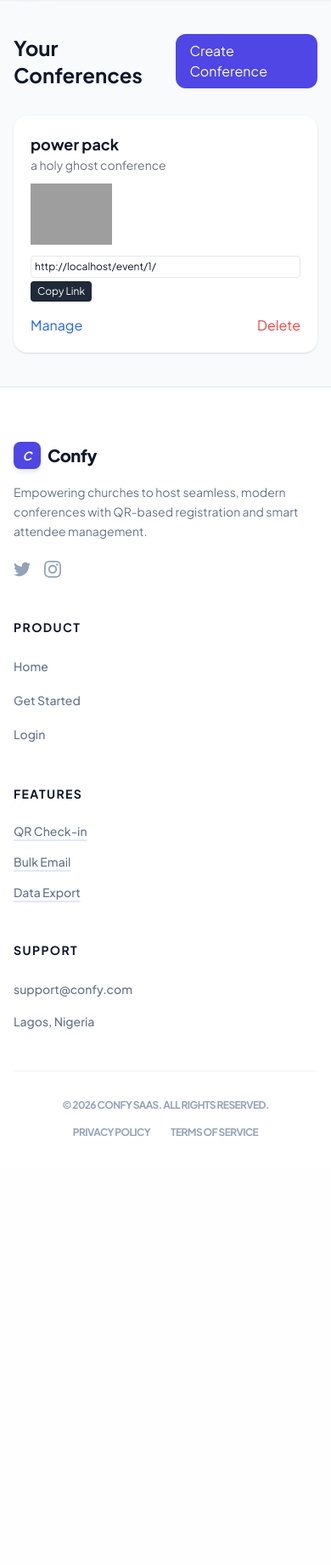
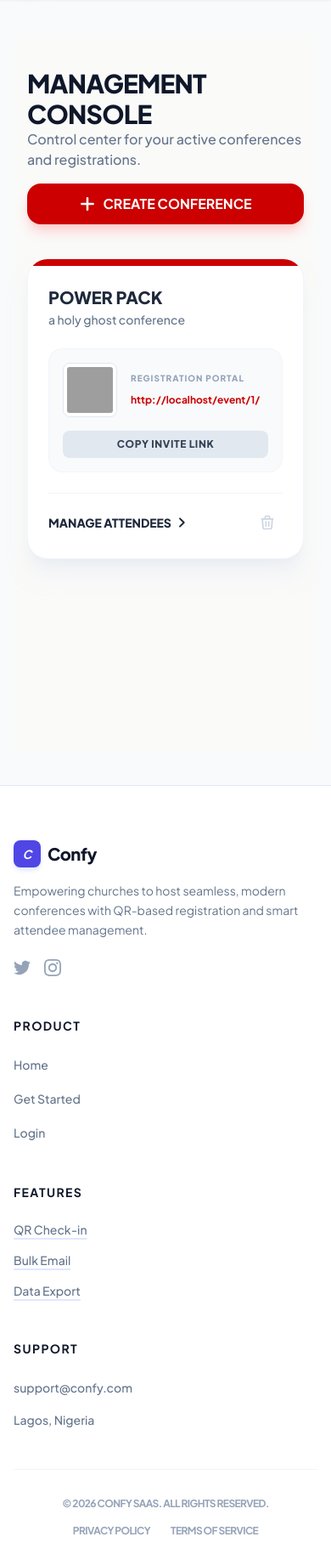
Before and after one commit to chibuikem-emmanuel/church__conf, a Django app: page /dashboard/ in a window 390 px wide. Shown: the part 65-1907 px from the top of the page at 85% size. Before the commit the page ends 1402 px from the top, so only its background shows below. Run offline with Django 5.2, Linux system fonts and the light colour scheme; a user stored in the database is signed in; data comes from the database, SQL or seed files in the repository; some libraries are stand-ins or nearby versions; grey boxes are pictures that could not be loaded.

Commit message:
Update dashboard layout and QR code features
Refactor dashboard layout and enhance conference display with QR code functionality.

```diff
--- a/templates/dashboard.html
+++ b/templates/dashboard.html
@@ -1,61 +1,82 @@
 {% extends 'base.html' %}
 
 {% block content %}
+<div class="min-h-screen bg-stone-50 py-10 px-4 sm:px-6 lg:px-8">
 
-<div class="flex justify-between mb-8">
-<h2 class="text-2xl font-bold">Your Conferences</h2>
+    <div class="max-w-7xl mx-auto flex flex-col md:flex-row md:items-center justify-between mb-10 gap-4">
+        <div>
+            <h1 class="text-3xl font-black text-slate-900 uppercase tracking-tight">Management Console</h1>
+            <p class="text-slate-500 font-medium">Control center for your active conferences and registrations.</p>
+        </div>
 
-<a href="/create/" class="bg-indigo-600 text-white px-4 py-2 rounded-xl">
-Create Conference
+        <a href="/create/" class="inline-flex items-center justify-center px-6 py-3 bg-[#CC0000] text-white font-bold rounded-2xl shadow-lg shadow-red-200 hover:bg-red-700 transition-all transform hover:-translate-y-1 active:scale-95">
+            <svg class="w-5 h-5 mr-2" fill="none" stroke="currentColor" viewBox="0 0 24 24"><path stroke-linecap="round" stroke-linejoin="round" stroke-width="3" d="M12 4v16m8-8H4"></path></svg>
+            CREATE CONFERENCE
         </a>
     </div>
 
-<div class="grid md:grid-cols-3 gap-6">
+    <div class="max-w-7xl mx-auto grid grid-cols-1 md:grid-cols-2 lg:grid-cols-3 gap-8">
+        {% for conf in conferences %}
+        <div class="bg-white rounded-3xl shadow-xl shadow-slate-200/50 border border-slate-100 overflow-hidden flex flex-col transition-all hover:shadow-2xl">
 
-{% for conf in conferences %}
-<div class="bg-white p-5 rounded-2xl shadow">
+            <div class="h-2 bg-[#CC0000]"></div>
 
-<h3 class="font-bold text-lg">{{ conf.title }}</h3>
-<p class="text-sm text-gray-500">{{ conf.description }}</p>
+            <div class="p-6 flex-1 flex flex-col">
+                <h3 class="font-black text-xl text-slate-800 uppercase leading-tight mb-1">{{ conf.title }}</h3>
+                <p class="text-sm text-slate-500 font-medium line-clamp-2 mb-6">{{ conf.description|default:"No description provided for this event." }}</p>
 
-<!-- QR -->
-<img src="/qr/{{ conf.id }}/" class="w-24 mt-3 cursor-pointer"
-onclick="openQR('/qr/{{ conf.id }}/')">
-
-<!-- LINK -->
-<div class="mt-3">
-<input id="link{{ conf.id }}"
+                <div class="bg-slate-50 rounded-2xl p-4 border border-slate-100 mb-6">
+                    <div class="flex items-center gap-4 mb-4">
+                        <div class="relative group cursor-zoom-in" onclick="openQR('/qr/{{ conf.id }}/')">
+                            <img src="/qr/{{ conf.id }}/" class="w-16 h-16 bg-white p-1 rounded-lg border border-slate-200">
+                            <div class="absolute inset-0 bg-black/40 opacity-0 group-hover:opacity-100 rounded-lg flex items-center justify-center transition-opacity">
+                                <svg class="w-5 h-5 text-white" fill="none" stroke="currentColor" viewBox="0 0 24 24"><path d="M21 21l-6-6m2-5a7 7 0 11-14 0 7 7 0 0114 0z" stroke-width="3"/></svg>
+                            </div>
+                        </div>
+                        <div class="flex-1">
+                            <span class="text-[10px] font-black text-slate-400 uppercase tracking-widest block mb-1">Registration Portal</span>
+                            <input id="link{{ conf.id }}" readonly
                                 value="{{ request.scheme }}://{{ request.get_host }}/event/{{ conf.id }}/"
-class="border p-1 text-xs w-full rounded">
+                                class="w-full bg-transparent text-xs font-bold text-[#CC0000] truncate focus:outline-none">
+                        </div>
+                    </div>
 
                     <button onclick="copyLink({{ conf.id }})"
-class="bg-gray-800 text-white px-2 py-1 mt-1 rounded text-xs">
-Copy Link
+                        class="w-full py-2 bg-slate-200 hover:bg-slate-300 text-slate-700 text-xs font-black rounded-lg transition-colors uppercase tracking-wider">
+                        Copy Invite Link
                     </button>
                 </div>
 
-<div class="flex justify-between mt-4">
-
-<a href="/attendees/{{ conf.id }}/" class="text-blue-600">
-Manage
+                <div class="mt-auto pt-4 border-t border-slate-100 flex items-center justify-between">
+                    <a href="/attendees/{{ conf.id }}/" class="flex items-center text-sm font-black text-slate-800 hover:text-[#CC0000] transition-colors group">
+                        MANAGE ATTENDEES
+                        <svg class="w-4 h-4 ml-1 transform group-hover:translate-x-1 transition-transform" fill="none" stroke="currentColor" viewBox="0 0 24 24"><path stroke-linecap="round" stroke-linejoin="round" stroke-width="3" d="M9 5l7 7-7 7"></path></svg>
                     </a>
 
-<form method="POST" action="/delete-conference/{{ conf.id }}/">
+                    <form method="POST" action="/delete-conference/{{ conf.id }}/" onsubmit="return confirm('Are you sure you want to delete this event?');">
                         {% csrf_token %}
-<button class="text-red-500">Delete</button>
+                        <button class="p-2 text-slate-300 hover:text-[#CC0000] transition-colors">
+                            <svg class="w-5 h-5" fill="none" stroke="currentColor" viewBox="0 0 24 24"><path stroke-linecap="round" stroke-linejoin="round" stroke-width="2" d="M19 7l-.867 12.142A2 2 0 0116.138 21H7.862a2 2 0 01-1.995-1.858L5 7m5 4v6m4-6v6m1-10V4a1 1 0 00-1-1h-4a1 1 0 00-1 1v3M4 7h16"></path></svg>
+                        </button>
                     </form>
-
+                </div>
+            </div>
+        </div>
+        {% endfor %}
+    </div>
 </div>
 
+<div id="qrModal" class="hidden fixed inset-0 z-50 bg-slate-900/80 backdrop-blur-sm flex justify-center items-center p-4">
+    <div class="bg-white p-8 rounded-3xl shadow-2xl max-w-sm w-full relative transform transition-all">
+        <button onclick="closeQR()" class="absolute -top-12 right-0 text-white hover:text-red-400 transition-colors">
+            <svg class="w-10 h-10" fill="none" stroke="currentColor" viewBox="0 0 24 24"><path stroke-linecap="round" stroke-linejoin="round" stroke-width="2" d="M6 18L18 6M6 6l12 12"></path></svg>
+        </button>
+        <div class="text-center">
+            <h3 class="text-lg font-black text-slate-800 uppercase mb-4">Registration QR</h3>
+            <img id="qrImage" class="w-full h-auto rounded-2xl border-4 border-slate-50 shadow-inner">
+            <p class="mt-4 text-xs font-medium text-slate-400 uppercase tracking-widest">Scan to register</p>
         </div>
-{% endfor %}
-
     </div>
-
-<!-- QR MODAL -->
-<div id="qrModal" class="hidden fixed inset-0 bg-black bg-opacity-80 flex justify-center items-center">
-<img id="qrImage" class="w-96">
-<button onclick="closeQR()" class="absolute top-4 right-4 text-white text-2xl">X</button>
 </div>
 
 <script>
@@ -71,9 +92,10 @@ document.getElementById('qrModal').classList.add('hidden');
 function copyLink(id){
     let input = document.getElementById('link'+id);
     input.select();
-document.execCommand("copy");
-alert("Link copied!");
+    input.setSelectionRange(0, 99999);
+    navigator.clipboard.writeText(input.value).then(() => {
+        alert("Success: Registration link copied!");
+    });
 }
 </script>
-
 {% endblock %}
```
Lines whose indentation alone changed are shown as unchanged.
